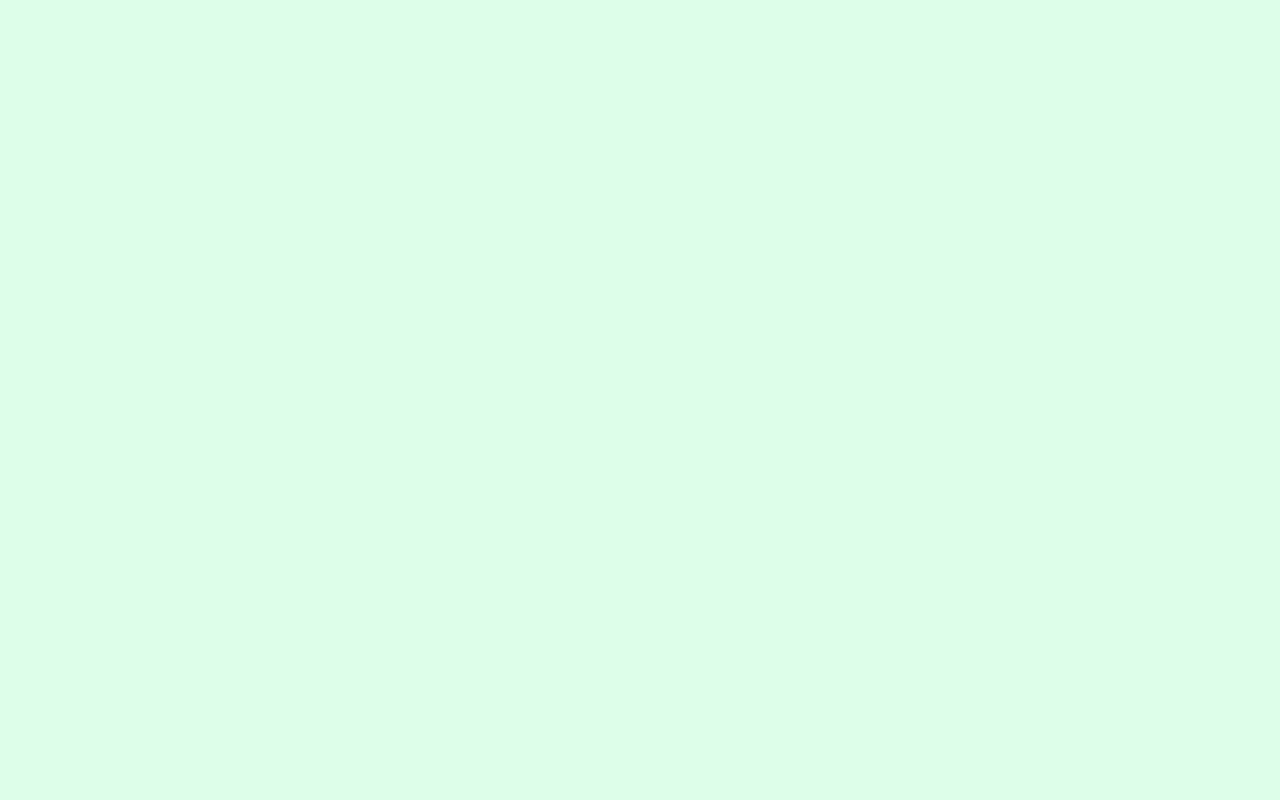
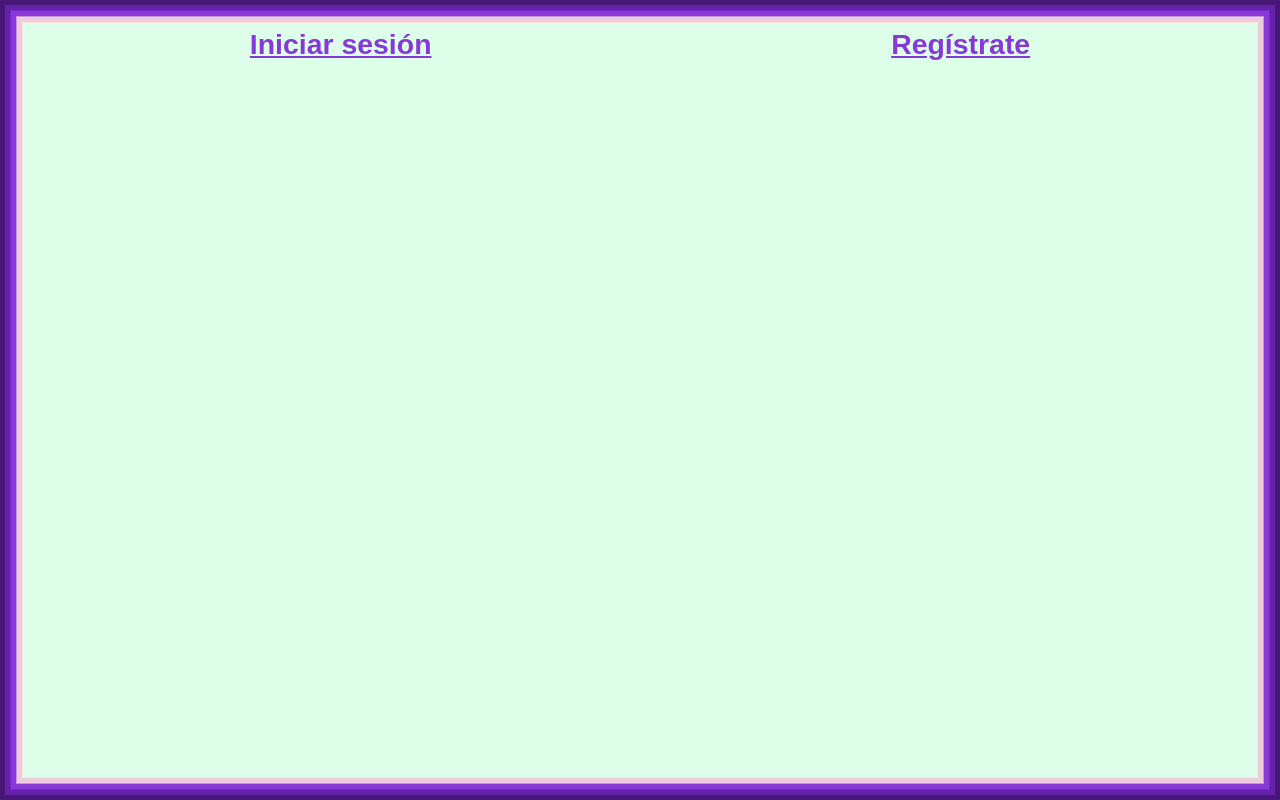
Before and after one commit to Barakhov/giphy-project, a Vue app: page /auth in a window 1280 px wide. Built offline with nearby package versions, Linux system fonts and the light colour scheme; a web font is replaced by a local one.

Commit message:
auth login register

```diff
--- a/src/assets/styles/scss/_global.scss
+++ b/src/assets/styles/scss/_global.scss
@@ -14,10 +14,34 @@ body {
   -moz-osx-font-smoothing: grayscale;
 
   background-color: $clr-g;
+
+  position: relative;
+
+  padding: 20px;
+
+  &::after {
+    content: '';
+    display: block;
+    position: fixed;
+    top: 0;
+    right: 0;
+    bottom: 0;
+    left: 0;
+    width: 100%;
+    height: 100vh;
+    pointer-events: none;
+
+    overflow-x: hidden; /* For Opera */
+
+    box-shadow: inset #471877 0 0 0 5px, inset #521c87 0 0 0 1px,
+      inset #6623a9 0 0 0 10px, inset #7a2acb 0 0 0 11px,
+      inset #8838d6 0 0 0 16px, inset #c693da 0 0 0 17px,
+      inset #eccbdc 0 0 0 22px, inset #fee4dd 0 0 0 23px;
+  }
 }
 
 main {
-  padding: 0 $gap-lg;
+  padding: $gap-lg;
 }
 
 h1,
@@ -25,9 +49,9 @@ h2,
 h3,
 h4,
 h5 {
-  margin: 3rem 0 1.38rem;
+  // margin: 3rem 0 1.38rem;
   font-family: $base-ff;
-  font-weight: 700;
+  font-weight: $bold;
   line-height: 1.3;
 }
 
@@ -56,3 +80,7 @@ small,
 .text_small {
   font-size: 0.75rem;
 }
+
+.clr-1 {
+  color: $clr-1;
+}
--- a/src/components/BaseButton.vue
+++ b/src/components/BaseButton.vue
@@ -47,8 +47,8 @@ export default {
   box-shadow: 2px 2px $clr-2;
 
   &:hover {
-    background-color: $clr-1;
-    color: $clr-4;
+    background-color: $clr-g;
+    color: $clr-b;
   }
 
   &.primary {
--- a/src/router/index.js
+++ b/src/router/index.js
@@ -1,20 +1,43 @@
 import Vue from 'vue'
 import VueRouter from 'vue-router'
-import Home from '@/views/Home.vue'
-import Login from '@/views/Login.vue'
 
 Vue.use(VueRouter)
+
+const ROUTES_URL = {
+  LOGIN: {
+    path: 'login', // importante no tener barra "/" antes del path...
+    name: 'Login',
+  },
+  REGISTER: {
+    path: 'register',
+    name: 'Register',
+  },
+}
 
 const routes = [
   {
     path: '/',
     name: 'Home',
-    component: Home,
+    component: () => import('@/views/Home.vue'),
   },
   {
-    path: '/login',
-    name: 'Login',
-    component: Login,
+    ...ROUTES_URL.LOGIN,
+    component: () => import('@/views/Login.vue'),
+  },
+  {
+    path: '/auth',
+    name: 'Auth',
+    component: () => import('@/views/Auth.vue'),
+    children: [
+      {
+        ...ROUTES_URL.LOGIN,
+        component: () => import('@/views/Login.vue'),
+      },
+      {
+        ...ROUTES_URL.REGISTER,
+        component: () => import('@/views/Register.vue'),
+      },
+    ],
   },
 ]
 
--- /dev/null
+++ b/src/views/Auth.vue
@@ -0,0 +1,31 @@
+<template>
+  <section>
+    <div class="auth-links d--f jc--sa">
+      <router-link to="/auth/login">Iniciar sesión</router-link>
+      <router-link to="/auth/register">Regístrate</router-link>
+    </div>
+
+    <!-- router-view inside a router-view -->
+    <router-view />
+  </section>
+</template>
+
+<script>
+export default {
+  name: 'Auth',
+}
+</script>
+
+<style lang="scss" scoped>
+@import '@/assets/styles/scss/variables.scss';
+
+.auth-links {
+  margin-bottom: 20px;
+
+  a {
+    font-weight: $bold;
+    font-size: $fs-h4;
+    color: $clr-1;
+  }
+}
+</style>
--- /dev/null
+++ b/src/views/Register.vue
@@ -0,0 +1,11 @@
+<template>
+  <h1 class="d--f ai--c jc--c clr-1">Register view</h1>
+</template>
+
+<script>
+export default {
+  name: 'Register',
+}
+</script>
+
+<style></style>
```
